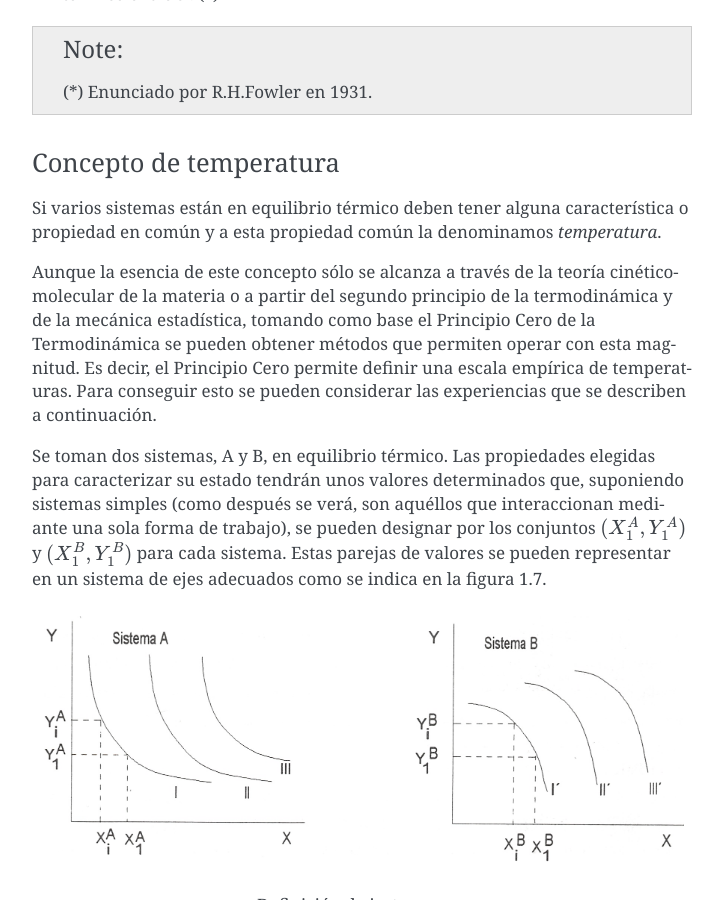
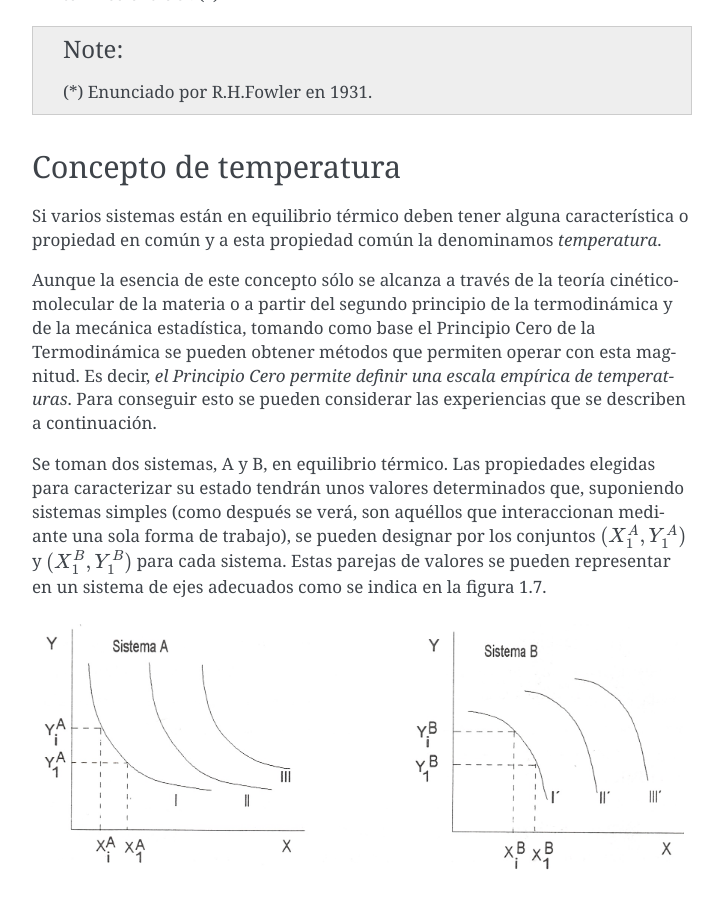
Before and after one commit to mantielero/termodinamica, a Sphinx documentation site: the page built from source/introduccion_ley_cero_temperatura.rst, in a window 1280 px wide and 900 px high, scrolled down 4077 px. Shown: the whole window, without its empty margins (388-1111 px from the left). Built offline with Sphinx 7.4.7, drawn with Linux system fonts in a browser that asks for light colours; pages that are not in the unit, such as notebooks, are missing from menus.

```diff
--- a/source/introduccion_ley_cero_temperatura.rst
+++ b/source/introduccion_ley_cero_temperatura.rst
@@ -88,11 +88,11 @@ Generalización de estos resultados:
    (*) Enunciado por R.H.Fowler en 1931.
 
 Concepto de temperatura
-'''''''''''''''''''''''
+-----------------------
 
 Si varios sistemas están en equilibrio térmico deben tener alguna característica o propiedad en común y a esta propiedad común la denominamos *temperatura*.
 
-Aunque la esencia de este concepto sólo se alcanza a través de la teoría cinético-molecular de la materia o a partir del segundo principio de la termodinámica y de la mecánica estadística, tomando como base el Principio Cero de la Termodinámica se pueden obtener métodos que permiten operar con esta magnitud. Es decir, el Principio Cero permite definir una escala empírica de temperaturas. Para conseguir esto se pueden considerar las experiencias que se describen a continuación.
+Aunque la esencia de este concepto sólo se alcanza a través de la teoría cinético-molecular de la materia o a partir del segundo principio de la termodinámica y de la mecánica estadística, tomando como base el Principio Cero de la Termodinámica se pueden obtener métodos que permiten operar con esta magnitud. Es decir, *el Principio Cero permite definir una escala empírica de temperaturas*. Para conseguir esto se pueden considerar las experiencias que se describen a continuación.
 
 Se toman dos sistemas, A y B, en equilibrio térmico. Las propiedades elegidas para caracterizar su estado tendrán unos valores determinados que, suponiendo sistemas simples (como después se verá, son aquéllos que interaccionan mediante una sola forma de trabajo), se pueden designar por los conjuntos :math:`(X_1^A, Y_1^A)` y   :math:`(X_1^B, Y_1^B)`  para cada sistema. Estas parejas de valores se pueden representar en un sistema de ejes adecuados como se indica en la figura 1.7.
 
```
